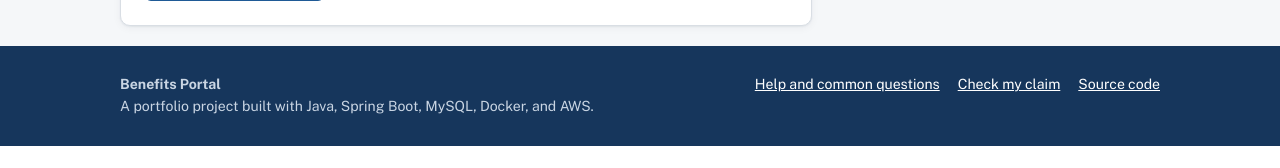
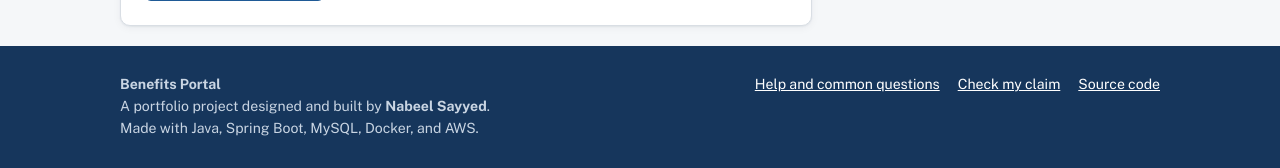
Before and after one commit to sayyednx/benefits-portal-aws, a Spring Boot app: page / in a window 1280 px wide. Shown: the part 1876-2044 px from the top of the page. Before the commit the page ends 2022 px from the top, so only its background shows below. Run offline with Spring Boot 4, Linux system fonts and the light colour scheme; some of the project's set-up classes (security, data sources, template engines, error pages and the like) are left out, and stand-ins take their place; some libraries are stand-ins or nearby versions.

Commit message:
Credit Nabeel Sayyed in the page footer
Co-Authored-By: Claude Opus 5.5 <noreply@anthropic.com>
Claude-Session: https://claude.ai/code/session_01Y22jTCtBCWvrzkMXmjhdQP

```diff
--- a/src/main/resources/templates/fragments.html
+++ b/src/main/resources/templates/fragments.html
@@ -68,7 +68,8 @@
     <div class="wrap">
         <div>
             <strong>Benefits Portal</strong><br>
-            A portfolio project built with Java, Spring Boot, MySQL, Docker, and AWS.
+            A portfolio project designed and built by <strong>Nabeel Sayyed</strong>.<br>
+            Made with Java, Spring Boot, MySQL, Docker, and AWS.
         </div>
         <nav aria-label="Footer">
             <a th:href="@{/help}">Help and common questions</a>
```
